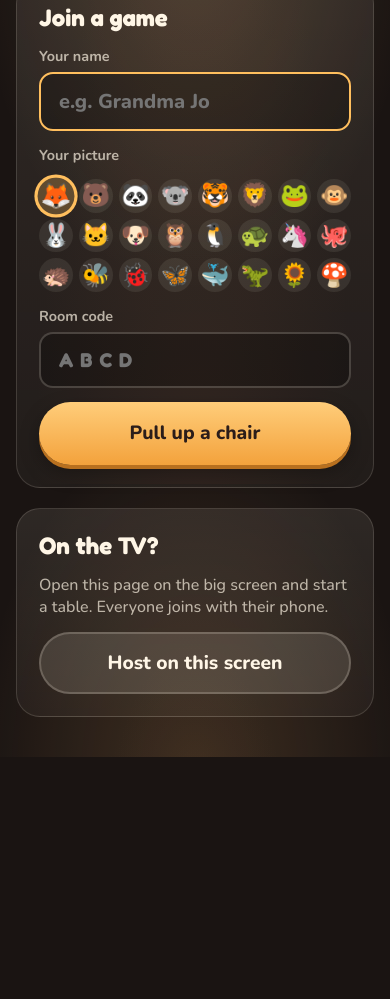
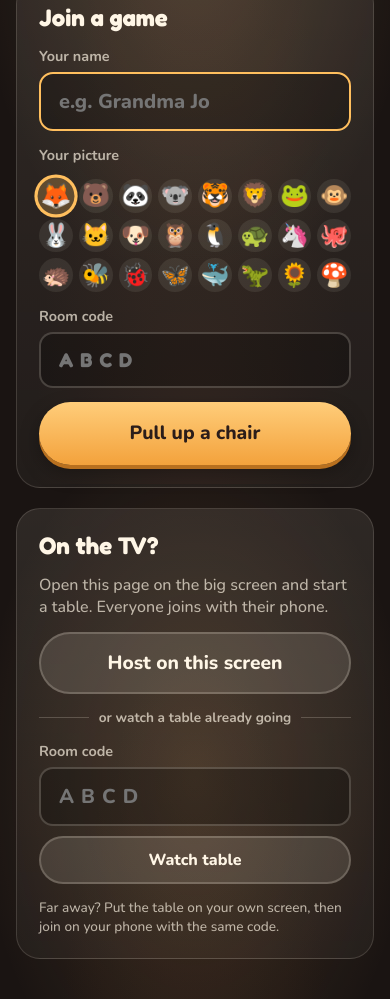
Before and after one commit to SeanHSimpson/uno-tv, a website built with Vite: page index.html in a window 390 px wide. Shown: the part 360-1359 px from the top of the page. Before the commit the page ends 1117 px from the top, so only its background shows below. Built offline with nearby package versions, Linux system fonts and the light colour scheme.

Commit message:
Home page: watch a table that's already going from another screen
A friend or family member somewhere else types the room code under
"Watch table" and gets the same live table on their computer or TV,
then joins on their phone with that code.

Co-Authored-By: Claude Opus 5.5 <noreply@anthropic.com>

```diff
--- a/src/client/main.ts
+++ b/src/client/main.ts
@@ -8,7 +8,7 @@ import { mountTv } from "./shell/tv";
 import { $, avatarPicker, esc, toast } from "./ui";
 
 // Routes (query-string based so it works as a plain static site):
-//   /                 home: host or join
+//   /                 home: host, join, or watch a table from another screen
 //   /?tv=CODE         the shared TV table
 //   /?join=CODE       phone: pick a name (QR codes point here)
 //   /?play=CODE       phone: in the game (survives refresh)
@@ -50,6 +50,12 @@ function home(prefill: string) {
         <h2>On the TV?</h2>
         <p class="muted">Open this page on the big screen and start a table. Everyone joins with their phone.</p>
         <button class="btn btn-ghost btn-xl wide" id="host-btn">Host on this screen</button>
+        <div class="or-line"><span>or watch a table already going</span></div>
+        <form class="watch-form" id="watch-form" autocomplete="off">
+          <label>Room code<input id="watch-code" class="code-input" maxlength="4" required placeholder="ABCD" autocapitalize="characters" inputmode="text" enterkeyhint="go"></label>
+          <button class="btn btn-ghost wide" type="submit">Watch table</button>
+        </form>
+        <p class="muted small">Far away? Put the table on your own screen, then join on your phone with the same code.</p>
       </div>
     </div>
   </div>`;
@@ -100,6 +106,20 @@ function home(prefill: string) {
     mountPhone(root, code, name);
   });
 
+  // Watch someone else's table on this screen (a friend or family member somewhere else).
+  const watchInput = $("#watch-code") as HTMLInputElement;
+  watchInput.addEventListener("input", () => (watchInput.value = norm(watchInput.value)));
+  $("#watch-form").addEventListener("submit", async (e) => {
+    e.preventDefault();
+    audio.unlock(); // the TV plays music; this click lets it
+    const code = norm(watchInput.value);
+    if (code.length !== 4) return toast("Room codes are 4 letters. Ask whoever's hosting.");
+    if (!(await roomExists(code).catch(() => false))) return toast("Can't find that room. Check the code on the TV.", "error");
+    history.replaceState(null, "", `/?tv=${code}`);
+    mountTv(root, code);
+    document.documentElement.requestFullscreen?.().catch(() => {});
+  });
+
   $("#host-btn").addEventListener("click", async (e) => {
     const btn = e.currentTarget as HTMLButtonElement;
     audio.unlock(); // start the TV's audio from this click
--- a/src/client/styles.css
+++ b/src/client/styles.css
@@ -384,7 +384,8 @@ button {
 .panel input:focus {
   border-color: var(--amber);
 }
-#code {
+#code,
+.code-input {
   letter-spacing: 0.35em;
   text-transform: uppercase;
   font-family: var(--font-display);
@@ -4365,3 +4366,27 @@ body.theme-mi .ph-results {
   opacity: 0.75;
   line-height: 1.1;
 }
+
+/* Home: watch a table that's already going (from another screen) */
+.or-line {
+  display: flex;
+  align-items: center;
+  gap: 10px;
+  color: var(--muted);
+  font-weight: 700;
+  font-size: 0.85rem;
+}
+.or-line::before,
+.or-line::after {
+  content: "";
+  flex: 1;
+  height: 1px;
+  background: rgba(255, 246, 230, 0.2);
+}
+.watch-form {
+  display: grid;
+  gap: 10px;
+}
+.panel p.small {
+  font-size: 0.85rem;
+}
```
Also changed, not shown: docs/superpowers/specs/2026-11-21-watch-table-design.md (added, +9 -0 lines), README.md.
